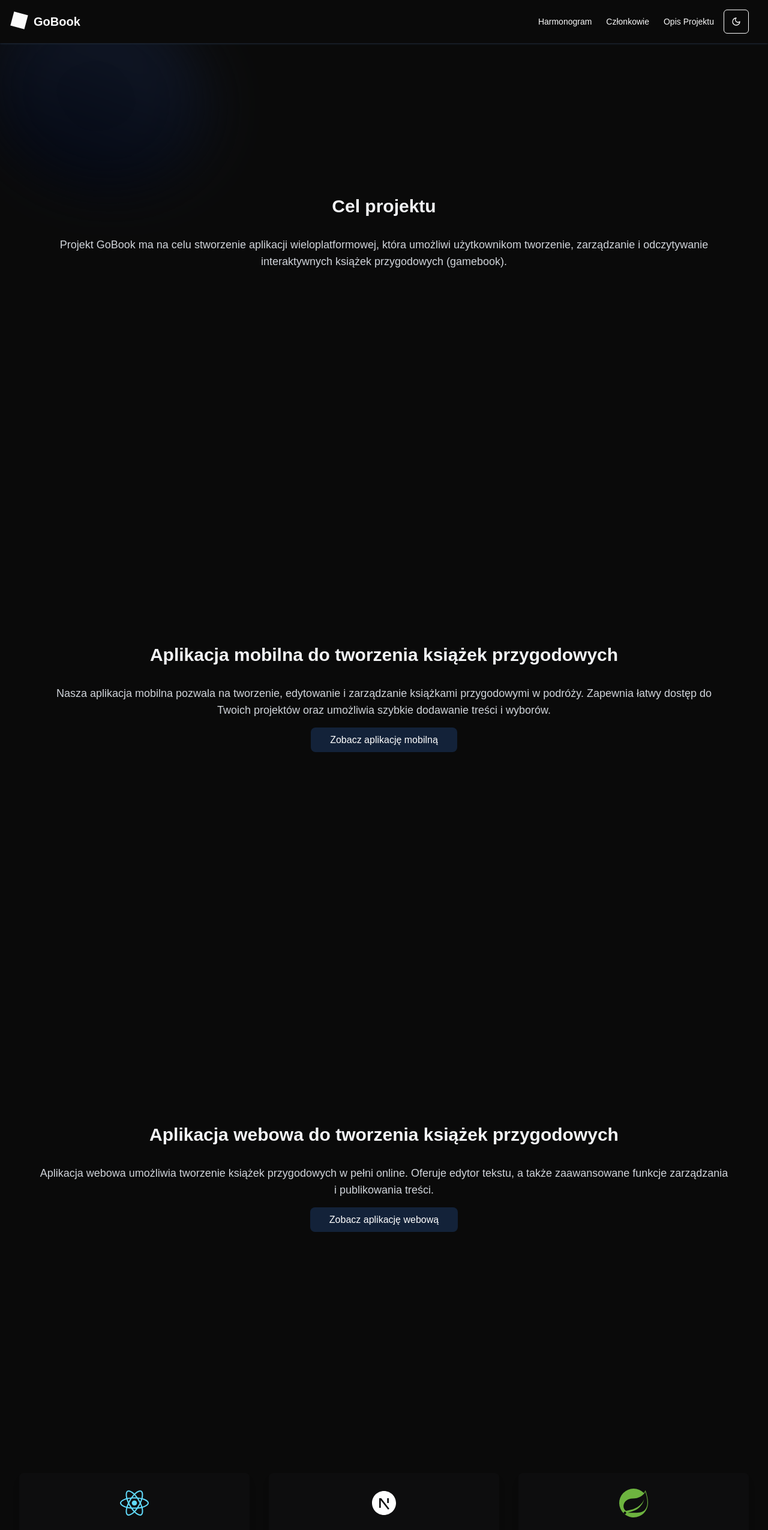
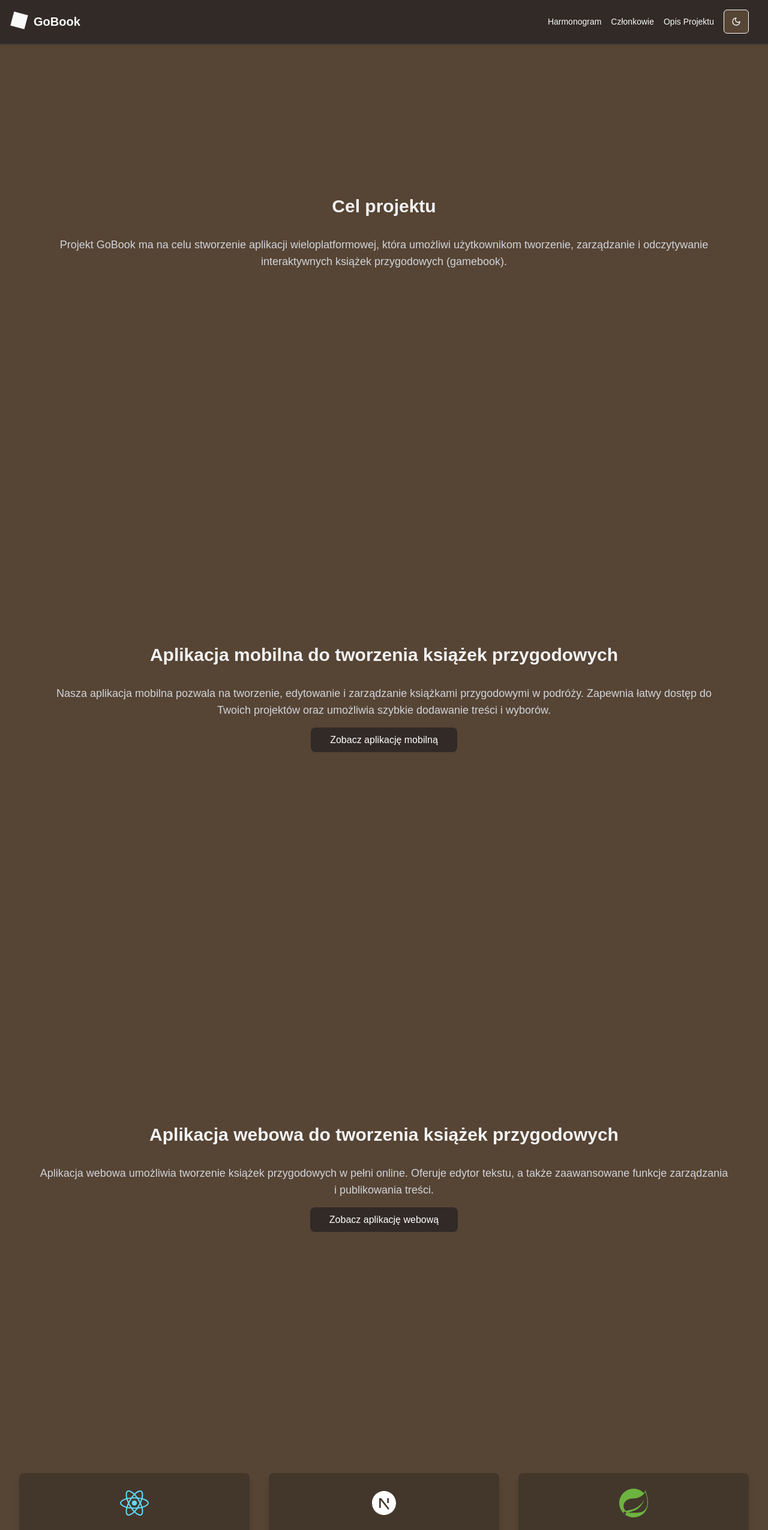
Before and after one commit to zesp11/zesp11.github.io, a Next.js app: page /zesp11_page/ in a window 1280 px wide. Shown: the top 2551 px of the page at 60% size. Built offline with nearby package versions, Linux system fonts and the light colour scheme.

Commit message:
Remove mouseTrail from page

```diff
--- a/src/app/(nonMainPage)/czlonkowie/page.tsx
+++ b/src/app/(nonMainPage)/czlonkowie/page.tsx
@@ -67,14 +67,13 @@ const TEAM_LEADER = 0;
 export default function Page() {
   return (
     <section className="p-1 mx-auto sm:max-w-4xl">
-      <MouseTrail />
-      <div className="flex justify-center z-10">
-        <h1 className="text-2xl font-bold mb-4 z-10">Zespol XI</h1>
+      <div className="flex justify-center">
+        <h1 className="text-2xl font-bold mb-4">Zespol XI</h1>
       </div>
 
-      <div className="grid gap-6 grid-cols-1 sm:grid-cols-2 md:grid-cols-3 relative z-20">
+      <div className="grid gap-6 grid-cols-1 sm:grid-cols-2 md:grid-cols-3 relative">
         {/* Render the team leader at the center */}
-        <div className="sm:col-start-2 sm:-left-1/2 md:col-start-2 md:col-span-2 md:-left-1/4 relative z-20">
+        <div className="sm:col-start-2 sm:-left-1/2 md:col-start-2 md:col-span-2 md:-left-1/4 relative">
           <MemberCard member={members[TEAM_LEADER]} isLeader={true} />
         </div>
 
--- a/src/app/components/footer.tsx
+++ b/src/app/components/footer.tsx
@@ -3,7 +3,7 @@ import Link from 'next/link';
 
 export default function Footer() {
   return (
-    <footer className="z-10 bg-background text-center py-2 shadow-lg border-t">
+    <footer className="bg-card text-center py-2 shadow-lg border-t">
       <div className="container w-3/4 mx-auto px-4 lg:px-8">
         <div className="flex flex-col md:flex-row justify-between items-center gap-4 p-4">
           {/* Links */}
--- a/src/app/components/header.tsx
+++ b/src/app/components/header.tsx
@@ -51,7 +51,7 @@ export default function Header() {
   }, [lastScrollY]);
 
   return (
-    <header className={`bg-background shadow dark:shadow-gray-800 flex justify-between items-center p-1 sm:p-4 w-screen transform transition-transform duration-200 fixed ${isHeaderVisible ? "translate-y-0" : '-translate-y-full'}`}>
+    <header className={`bg-card shadow dark:shadow-gray-800 flex justify-between items-center p-1 sm:p-4 w-screen transform transition-transform duration-200 fixed ${isHeaderVisible ? "translate-y-0" : '-translate-y-full'}`}>
       <Link
         className="p-1 flex gap-1"
         href={"/"}
@@ -106,12 +106,12 @@ export default function Header() {
 
       {/* Navigation for larger screens */}
       <section className="hidden md:flex items-center mr-4">
-        <nav className="flex mr-4 gap-6">
+        <nav className="flex mr-4 gap-4 items-center">
           {links.map((l, i) => (
             <Link
               href={l.url}
               key={i}
-              className={`font-medium text-sm transition-colors duration-150 ${pathname === l.url ? "border-b-2 border-primary" : ""
+              className={`font-medium text-sm transition-colors duration-150 ${pathname === l.url ? "border p-1 border-primary" : ""
                 }`}
             >
               {l.label}
--- a/src/app/globals.css
+++ b/src/app/globals.css
@@ -42,9 +42,9 @@ body {
     --radius: 0.5rem;
   }
   .dark {
-    --background: 0 0% 3.9%;
+    --background: 28.24deg 24.64% 27.06%;
     --foreground: 0 0% 98%;
-    --card: 0 0% 3.9%;
+    --card: 18deg 11.36% 17.25%;
     --card-foreground: 0 0% 98%;
     --popover: 0 0% 3.9%;
     --popover-foreground: 0 0% 98%;
@@ -54,7 +54,7 @@ body {
     --secondary-foreground: 0 0% 98%;
     --muted: 0 0% 14.9%;
     --muted-foreground: 0 0% 63.9%;
-    --accent: 0 0% 14.9%;
+    --accent: 18deg 11.36% 17.25%;
     --accent-foreground: 0 0% 98%;
     --destructive: 0 62.8% 30.6%;
     --destructive-foreground: 0 0% 98%;
--- a/src/app/layout.tsx
+++ b/src/app/layout.tsx
@@ -38,7 +38,7 @@ export default function RootLayout({
           // disableTransitionOnChange
         >
           {/* add padding because header is fixed */}
-          <div className="h-10 z-50">
+          <div className="h-10">
             <Header />
           </div>
 
--- a/src/app/not-found.tsx
+++ b/src/app/not-found.tsx
@@ -1,11 +1,9 @@
 import Link from "next/link";
-import MouseTrail from "./components/blurryMouseTrail";
 
 export default function NotFound() {
   return (
     <div className="flex flex-col items-center justify-center h-full bg-gray-100 dark:bg-inherit text-gray-800 dark:text-gray-200">
-      <MouseTrail />
-      <main className="text-center z-10 p-8">
+      <main className="text-center p-8">
         {/* Large Error Message */}
         <h1 className="text-6xl font-bold mb-4">404</h1>
         <p className="text-2xl mb-6">
--- a/src/app/page.tsx
+++ b/src/app/page.tsx
@@ -1,12 +1,10 @@
-import MouseTrail from "./components/blurryMouseTrail";
 import ToolsUsed from "./components/toolsSection";
 
 export default function Page() {
   return (
     <>
-      <MouseTrail />
       <section className="h-[90vh] p-4 sm:p-8 grid place-content-center bg-gray-200 dark:bg-inherit py-16">
-        <div className="max-w-6xl mx-auto text-center z-10 ">
+        <div className="max-w-6xl mx-auto text-center">
           <h2 className="text-3xl font-bold text-gray-900 dark:text-gray-100 mb-8">
             Cel projektu
           </h2>
@@ -18,7 +16,7 @@ export default function Page() {
 
       {/* Gamebook Mobile App Section */}
       <section className="h-screen grid place-content-center bg-gray-100 dark:bg-inherit py-16">
-        <div className="max-w-6xl mx-auto text-center z-10">
+        <div className="max-w-6xl mx-auto text-center">
           <h2 className="text-3xl font-bold text-gray-900 dark:text-gray-100 mb-8">
             Aplikacja mobilna do tworzenia książek przygodowych
           </h2>
@@ -29,7 +27,7 @@ export default function Page() {
             href="https://github.com" // Replace with actual mobile app URL
             target="_blank"
             rel="noopener noreferrer"
-            className="bg-blue-500 dark:bg-opacity-20 text-white px-8 py-3 rounded-lg hover:bg-blue-600 dark:hover:bg-blue-900 transition-colors"
+            className="bg-accent dark:bg-opacity-20 text-white px-8 py-3 rounded-lg transition-colors"
           >
             Zobacz aplikację mobilną
           </a>
@@ -38,7 +36,7 @@ export default function Page() {
 
       {/* Gamebook Web App Section */}
       <section className="h-screen grid place-content-center bg-gray-200 dark:bg-inherit py-16">
-        <div className="max-w-6xl mx-auto text-center z-10">
+        <div className="max-w-6xl mx-auto text-center">
           <h2 className="text-3xl font-bold text-gray-900 dark:text-gray-100 mb-8">
             Aplikacja webowa do tworzenia książek przygodowych
           </h2>
@@ -49,7 +47,7 @@ export default function Page() {
             href="https://github.com" // Replace with actual web app URL
             target="_blank"
             rel="noopener noreferrer"
-            className="bg-blue-500 dark:bg-opacity-20 text-white px-8 py-3 rounded-lg hover:bg-blue-600 dark:hover:bg-blue-900 transition-colors"
+            className="bg-accent dark:bg-opacity-20 text-white px-8 py-3 rounded-lg transition-colors"
           >
             Zobacz aplikację webową
           </a>
```
